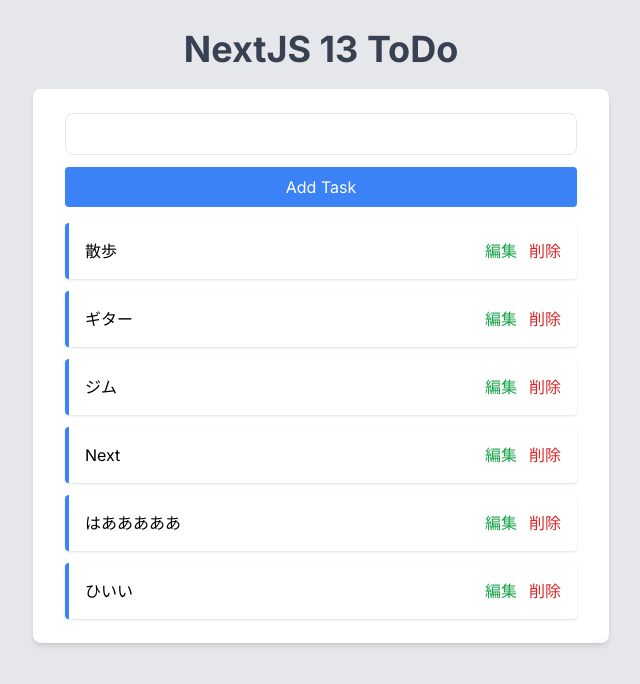
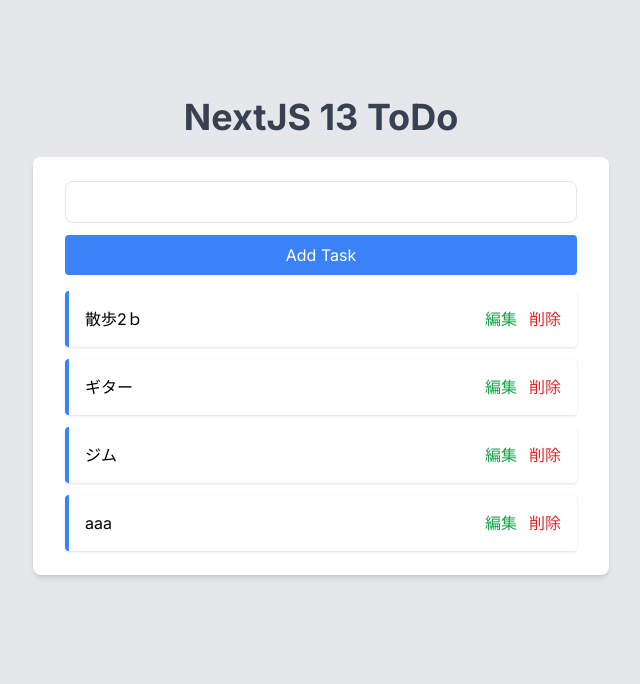
Before and after one commit to hiropon848/todoapp-nextjs, a Next.js app: page / in a window 1280 px wide. Shown: the top 684 px of the page, without its empty margins (319-959 px from the left). Built offline with nearby package versions, Linux system fonts and the light colour scheme; data requests are answered from the project's data file.

Commit message:
削除実装、フォーカス改善

```diff
--- a/src/app/components/AddTask.tsx
+++ b/src/app/components/AddTask.tsx
@@ -6,6 +6,7 @@
 
 const AddTask = () => {
   const [taskTitle, setTaskTitle] = useState("");
+  const [addTaskDisabled, setAddTaskDisabled] = useState(true);
   const handleSubmit = async (e: FormEvent) => {
     e.preventDefault();
     await addTodo({ id: uuidv4(), text: taskTitle });
@@ -15,9 +16,7 @@
     <form className="mb-4 space-y-3" onSubmit={handleSubmit}>
       <input
         type="text"
-        onChange={(e: ChangeEvent<HTMLInputElement>) =>
-          setTaskTitle(e.target.value)
-        }
+        onChange={(e: React.ChangeEvent<HTMLInputElement>) => setTaskTitle(e.target.value)}
         className="w-full border px-4 py-2 rounded-lg focus:outline-none focus:border-blue-400"
       />
       <button className="w-full px-4 py-2 text-white bg-blue-500 rounded transform hover:bg-blue-400 hover:scale-95 duration-100">
--- a/src/app/components/Todo.tsx
+++ b/src/app/components/Todo.tsx
@@ -1,21 +1,35 @@
 // Todo.tsx
 "use client";
+import { deleteTodo, editTodo } from "@/api";
 import { Task } from "@/types";
-import React, { useState } from "react";
+import React, { useEffect, useRef, useState } from "react";
 
 interface TodoProps {
   todo: Task;
 }
 
 const Todo = ({ todo }: TodoProps) => {
+  const taskTitleInputElm = useRef<HTMLInputElement>(null);
   const [isEditing, setIsEditing] = useState(false);
   const [editedTaskTitle, setEditedTaskTitle] = useState(todo.text);
   const handleEdit = async () => {
     setIsEditing(true);
   };
   const handleSave = async () => {
+    await editTodo(todo.id, editedTaskTitle);
+    todo.text = editedTaskTitle; // チラつき防止
     setIsEditing(false);
   };
+  const handleDelete = async () => {
+    await deleteTodo(todo.id);
+  };
+
+  useEffect(() => {
+    if (isEditing) {
+      taskTitleInputElm.current?.focus(); //?は存在するときだけアクセスする = オプショナルチェーン
+    }
+  }, [isEditing]);
+
   return (
     <li
       key={todo.id}
@@ -23,9 +37,11 @@
     >
       {isEditing ? (
         <input
+          ref={taskTitleInputElm}
           type="text"
-          value={todo.text}
+          value={editedTaskTitle}
           className="mr-2 py-1 px-2 rounded border-gray-400 border"
+          onChange={(e: React.ChangeEvent<HTMLInputElement>) => setEditedTaskTitle(e.target.value)}
         />
       ) : (
         <span>{todo.text}</span>
@@ -40,7 +56,9 @@
             編集
           </button>
         )}
-        <button className="text-red-600">削除</button>
+        <button className="text-red-600" onClick={handleDelete}>
+          削除
+        </button>
       </div>
     </li>
   );
--- a/src/app/data/todos.json
+++ b/src/app/data/todos.json
@@ -1,28 +1,20 @@
 {
   "tasks": [
     {
-      "id": "1",
-      "text": "散歩"
+      "text": "散歩2ｂ",
+      "id": "1"
     },
     {
-      "id": "2",
-      "text": "ギター"
+      "text": "ギター",
+      "id": "2"
     },
     {
       "id": "3",
       "text": "ジム"
     },
     {
-      "id": "4",
-      "text": "Next"
-    },
-    {
-      "id": "e4757da2-cbcb-453c-bec4-48da9da890ee",
-      "text": "はあああああ"
-    },
-    {
-      "id": "064ca9e4-b36b-4394-8ff6-28e6fd43021d",
-      "text": "ひいい"
+      "id": "aa9b6e1e-f534-4d07-be53-020bb5438da4",
+      "text": "aaa"
     }
   ]
 }
```
